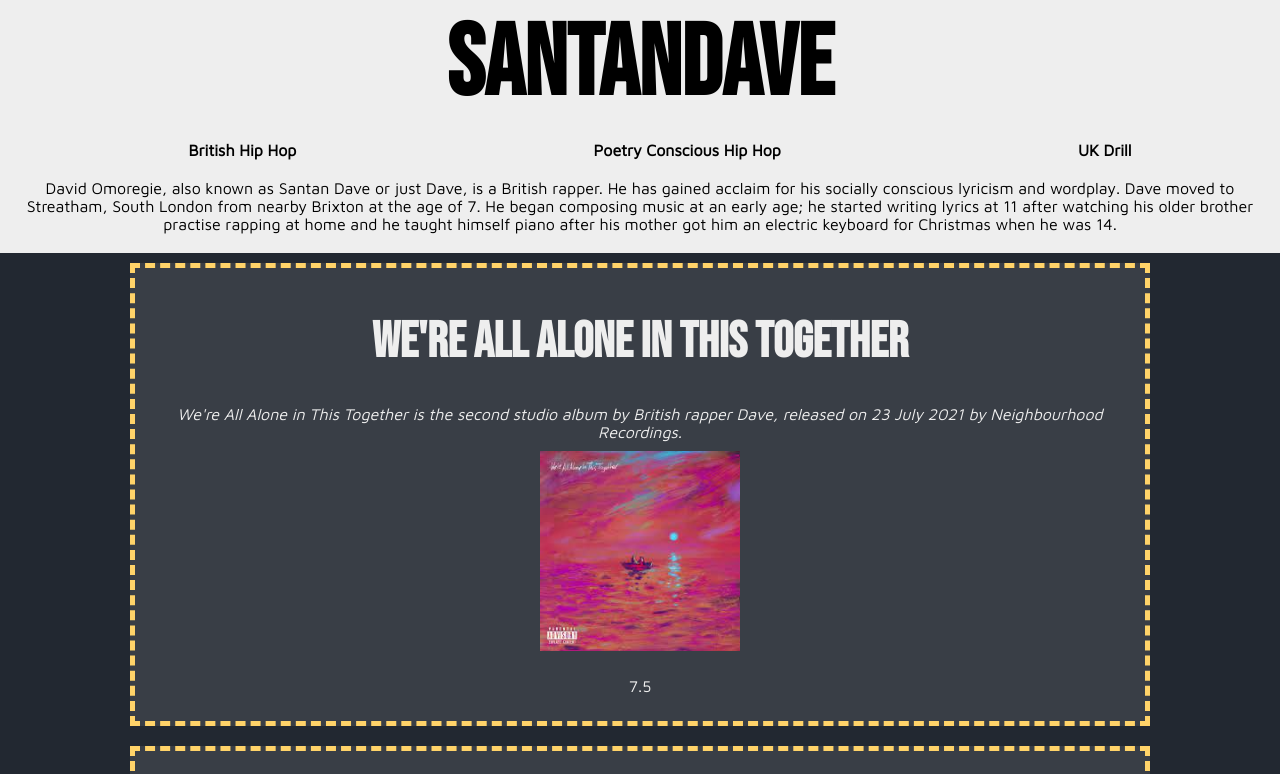
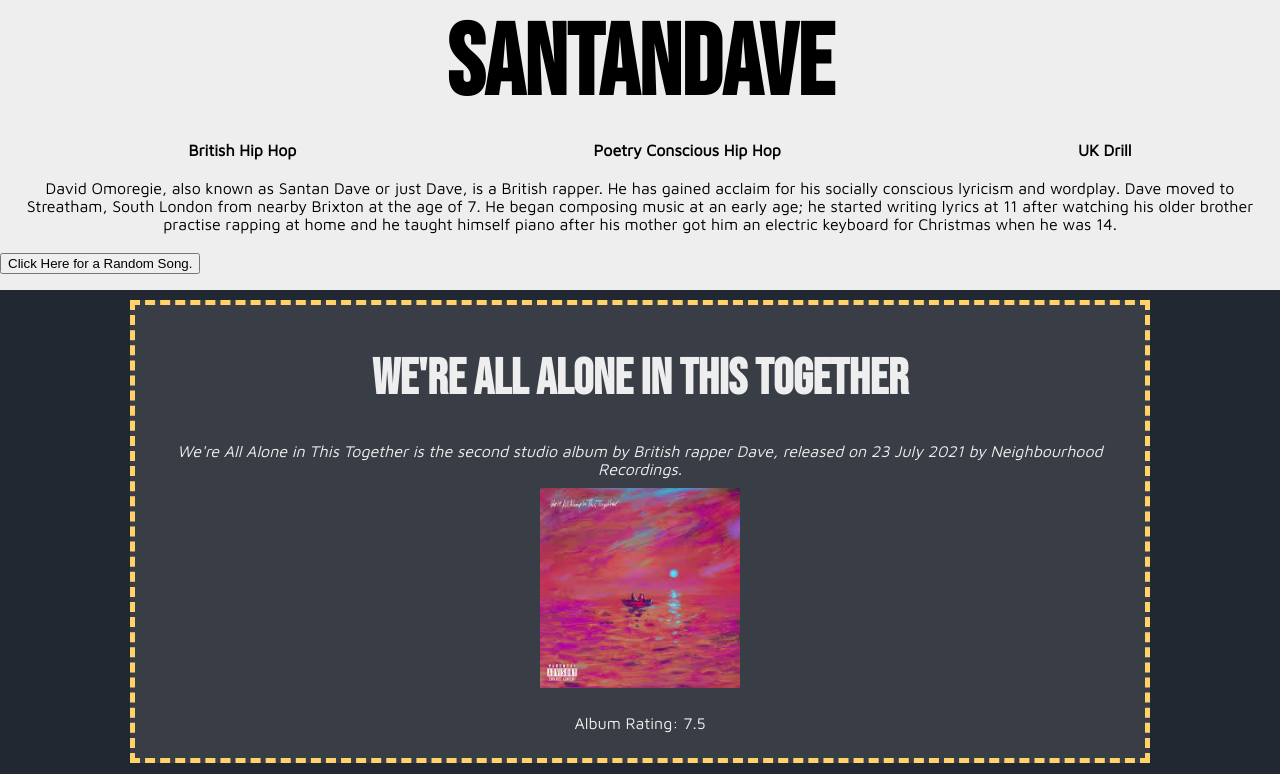
Before and after one commit to DayoTitiloye-code/Music-Fan-Page, a React (Vite) app: page / in a window 1280 px wide. Shown: the top 774 px of the page. Built offline with nearby package versions, Linux system fonts and the light colour scheme.

Commit message:
Fixed array not cycling through songs

```diff
--- a/src/App.jsx
+++ b/src/App.jsx
@@ -1,6 +1,7 @@
 import React from 'react';
 import Description from './components/Description'
 import Album from './components/Album'
+import Song from './components/Song'
 import { name, genre, genre2, genre3, about} from './dave'
 import img1 from './assets/WAAINTT.jpg'
 import img2 from './assets/psychodrama.jpg'
@@ -16,6 +17,7 @@
                     genre2 ={ genre2 }
                     genre3 = { genre3 }
                     about = { about }/>
+        <Song />
         <div id='albums'>
         <Album title={"We're All Alone in This Together"}
                 desc={"We're All Alone in This Together is the second studio album by British rapper Dave, released on 23 July 2021 by Neighbourhood Recordings. "}
--- a/src/components/Album/Index.jsx
+++ b/src/components/Album/Index.jsx
@@ -6,7 +6,7 @@
         <h1>{ title } </h1>
         <em> { desc } </em>
         <img src={ img }/>
-        <p> {rating} </p>
+        <p>Album Rating: {rating} </p>
         </div>
     )
 }
--- /dev/null
+++ b/src/components/Song/Index.jsx
@@ -0,0 +1,35 @@
+import React, { useState } from 'react'
+
+const Song = () =>{
+    const songs = [
+        'Location',
+        'Starlight',
+        'Clash',
+        'Thiago Silva',
+        'Verdansk',
+        'No Words',
+        'In The Fire',
+        'Funky Friday',
+        'Streatham'
+    ]
+
+    const [song, setSong] = useState([]);
+
+    function getSong(number){
+        const chosenSong = songs.filter((s, i) => i == number ?? s)
+        setSong(chosenSong)
+    }
+    function randNum(){
+        return Math.floor(Math.random() * songs.length);
+    }
+    return(
+        <>
+        <button onClick={() => getSong(randNum())}>
+            Click Here for a Random Song.
+        </button>
+        <p>{song}</p>
+        </>
+    )
+}
+
+export default Song;
```
